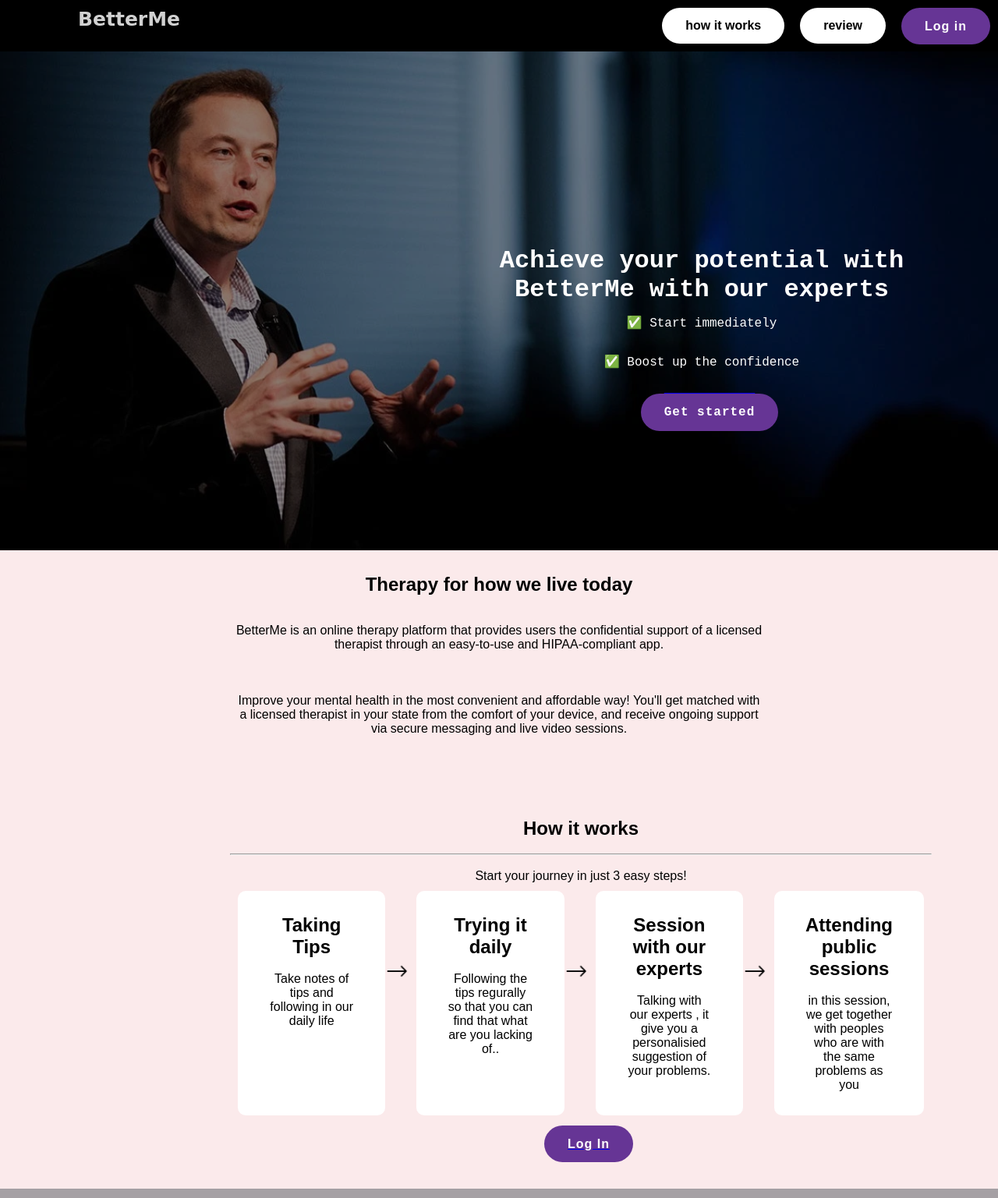
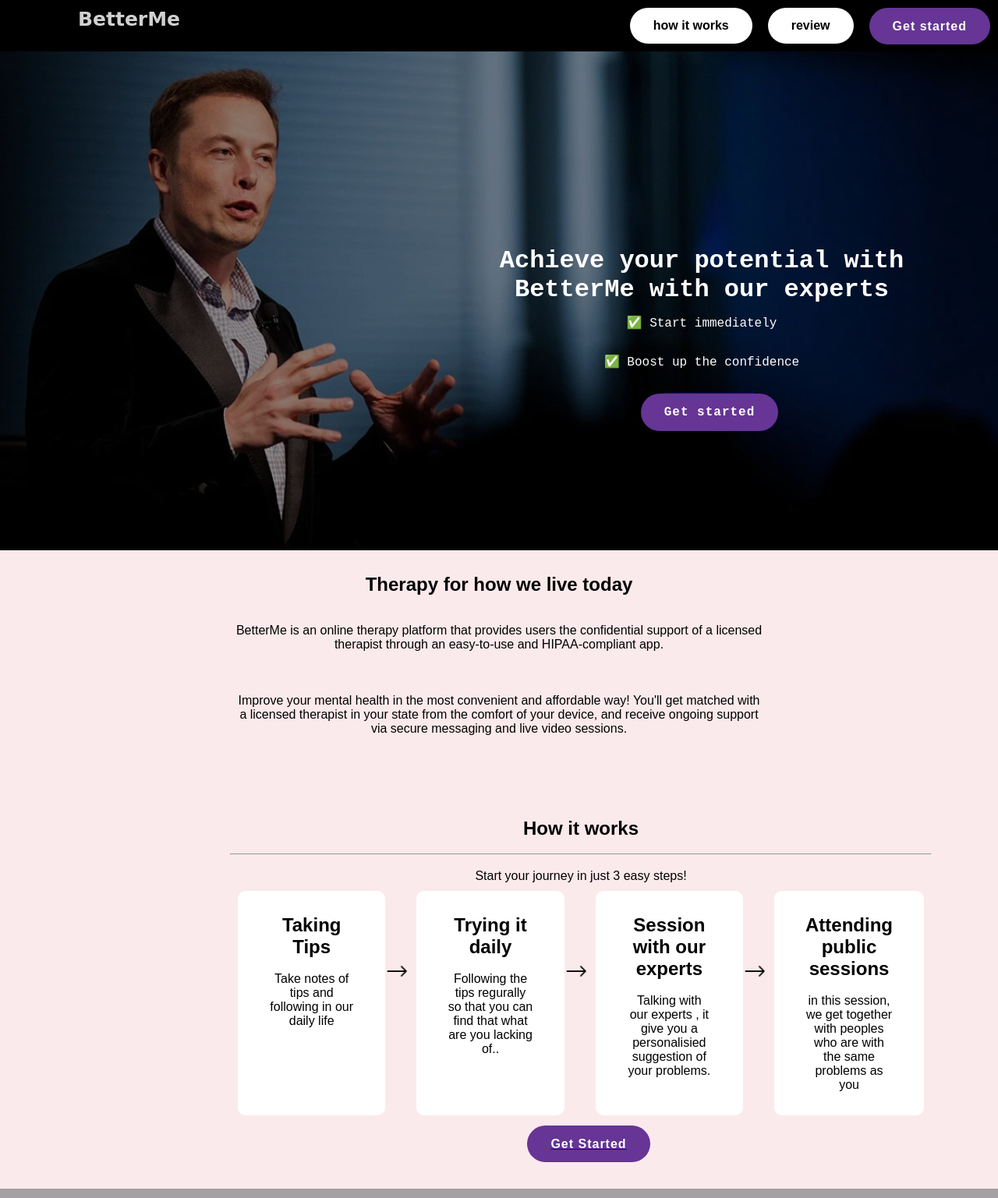
Before and after one commit to fssa-batch3/aakash.balamurugan__web_project, a plain HTML site: page pages/home.html in a window 1280 px wide. Shown: the top 1537 px of the page at 78% size. Drawn offline with Linux system fonts and the light colour scheme.

Commit message:
Update home.html

```diff
--- a/pages/home.html
+++ b/pages/home.html
@@ -22,7 +22,7 @@
         <a href="#works"> <button type="button">how it works</button></a>
         <a href="#review"><button type="button">review</button></a>
         <a href="login/login.html"> <span class="start">
-                Log in
+                Get started
             </span></a>
       </div>
     </div>
@@ -75,7 +75,7 @@
          </div>
     </div><br>
      <a href="login/login.html"> <span class="start">
-        Log In
+       Get Started
     </span></a>
     </div>
     <br>
```
